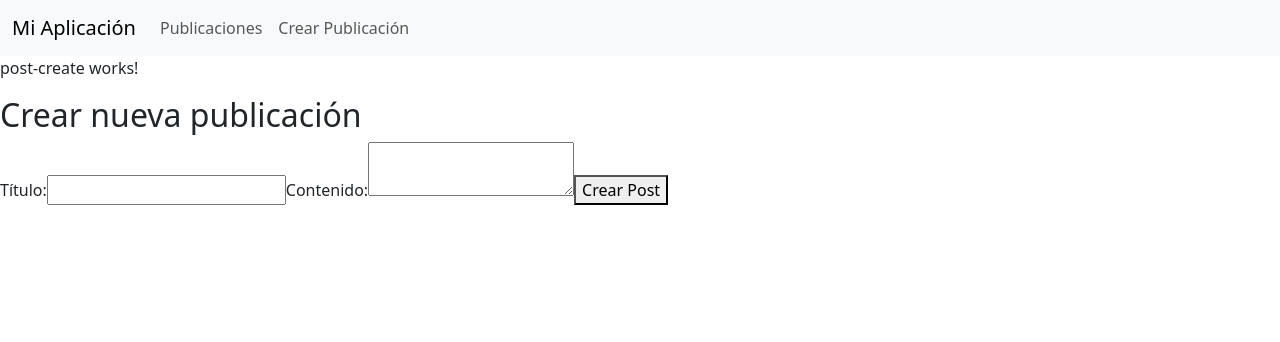
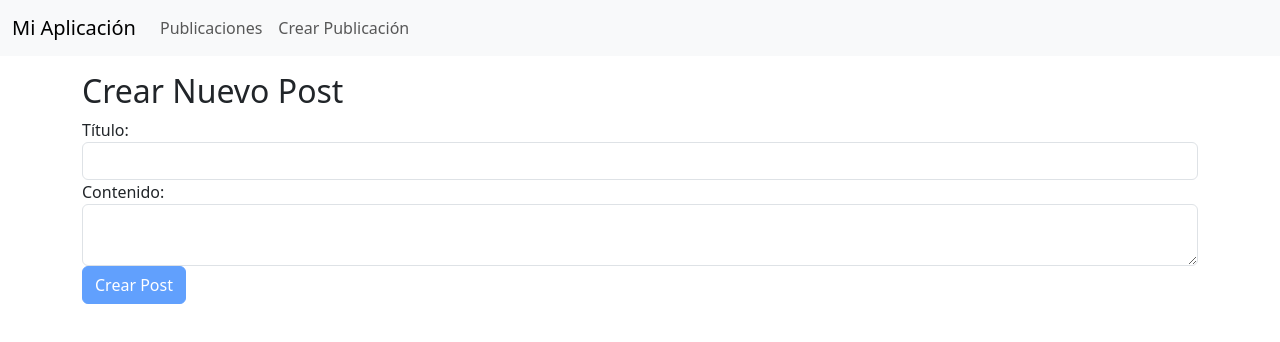
Before and after one commit to mariquenaallosa/relex-prueba, an Angular app: page /crear-publicacion in a window 1280 px wide. Shown: the top 342 px of the page. Built offline with nearby package versions, Linux system fonts and the light colour scheme; what ngx-pagination would draw is missing.

Commit message:
Formulario para crear publicación

```diff
--- a/src/app/posts/components/post-create/post-create.component.html
+++ b/src/app/posts/components/post-create/post-create.component.html
@@ -1,14 +1,17 @@
-<p>post-create works!</p>
-<!-- post-create.component.html -->
-<div>
-    <h2>Crear nueva publicación</h2>
-    <form #postForm="ngForm" (ngSubmit)="onSubmit(postForm) ">
+<div class="container mt-3">
+  <h2>Crear Nuevo Post</h2>
+
+  <form [formGroup]="postForm" (ngSubmit)="onSubmit()">
+    <div class="form-group">
       <label for="title">Título:</label>
-      <input type="text" id="title" name="title" ngModel required>
+      <input type="text" id="title" class="form-control" formControlName="title" />
+    </div>
 
-      <label for="body">Contenido:</label>
-      <textarea id="body" name="body" ngModel required></textarea>
+    <div class="form-group">
+      <label for="content">Contenido:</label>
+      <textarea id="content" class="form-control" formControlName="content"></textarea>
+    </div>
 
-      <button type="submit">Crear Post</button>
-    </form>
-  </div>
+    <button type="submit" [disabled]="postForm.invalid" class="btn btn-primary">Crear Post</button>
+  </form>
+</div>
--- a/src/app/posts/components/post-create/post-create.component.ts
+++ b/src/app/posts/components/post-create/post-create.component.ts
@@ -1,31 +1,53 @@
 import { Component, OnInit } from '@angular/core';
+import { FormBuilder, FormGroup, Validators } from '@angular/forms';
+import { PostService } from '../../../core/services/post.service';
 import { Router } from '@angular/router';
-import { NgForm } from '@angular/forms';
-import { PostService } from 'src/app/core/services/post.service';
+import { Post } from 'src/app/core/models/post';
 
 @Component({
   selector: 'app-post-create',
   templateUrl: './post-create.component.html',
-  styleUrls: ['./post-create.component.css']
+  styleUrls: ['./post-create.component.css'],
 })
-export class PostCreateComponent implements OnInit{
+export class PostCreateComponent implements OnInit {
+  postForm: FormGroup;
 
-  constructor(private postService: PostService, private router: Router){}
+  constructor(private fb: FormBuilder, private postService: PostService, private router: Router) {
+    this.postForm = this.fb.group({
+      title: ['', [Validators.required]],
+      content: ['', [Validators.required]],
+    });
+  }
 
-  ngOnInit(): void {
+  ngOnInit() {
+    this.postForm = this.fb.group({
+      title: ['', [Validators.required]],
+      content: ['', [Validators.required]],
+    });
+  }
 
-  }
-  onSubmit(form: NgForm): void {
-    if (form.valid) {
-      // Obtén los valores del formulario
-      const title = form.value.title;
-      const body = form.value.body;
+  onSubmit() {
+    if (this.postForm.valid) {
+      const titleControl = this.postForm.get('title');
+      const contentControl = this.postForm.get('content');
 
-      // Crea un nuevo post
-      this.postService.createPost({ title, body }).subscribe(() => {
-        // Después de crear el post, redirige a la lista de publicaciones
-        this.router.navigate(['/publicaciones']);
-      });
+      if (titleControl && contentControl) {
+        const postData: Post = {
+          title: titleControl.value,
+          body: contentControl.value,
+        };
+
+        this.postService.createPost(postData).subscribe(
+          (response) => {
+            this.router.navigate(['/publicaciones']);
+            console.log('Post creado con éxito:', response);
+            // Puedes redirigir al usuario a la página de listado de posts u otra acción después de la creación.
+          },
+          (error) => {
+            console.error('Error al crear el post:', error);
+          }
+        );
+      }
     }
   }
 }
--- a/src/app/posts/posts.module.ts
+++ b/src/app/posts/posts.module.ts
@@ -5,6 +5,7 @@ import { PostCreateComponent } from './components/post-create/post-create.compon
 import { FormsModule } from '@angular/forms';
 import { NgxPaginationModule } from 'ngx-pagination';
 import { PostsRoutingModule } from './posts-routing.module';
+import { ReactiveFormsModule } from '@angular/forms';
 
 
 @NgModule({
@@ -16,7 +17,8 @@ import { PostsRoutingModule } from './posts-routing.module';
     CommonModule,
     FormsModule,
     NgxPaginationModule,
-    PostsRoutingModule
+    PostsRoutingModule,
+    ReactiveFormsModule
   ],
   exports:[
     PostListComponent,
```
